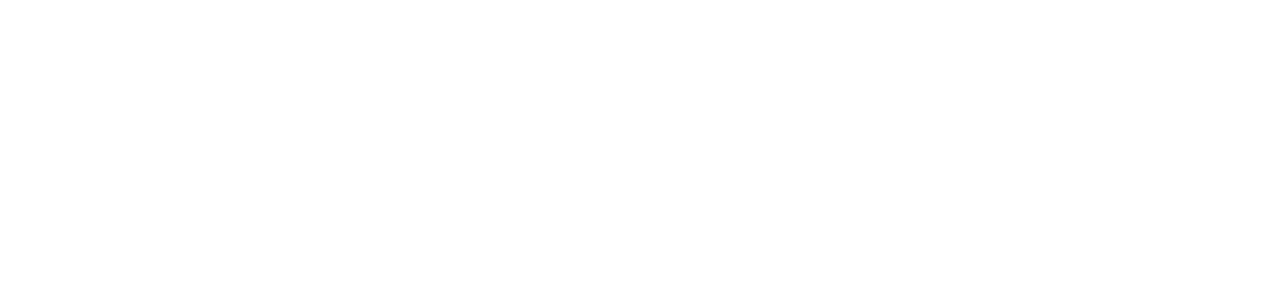
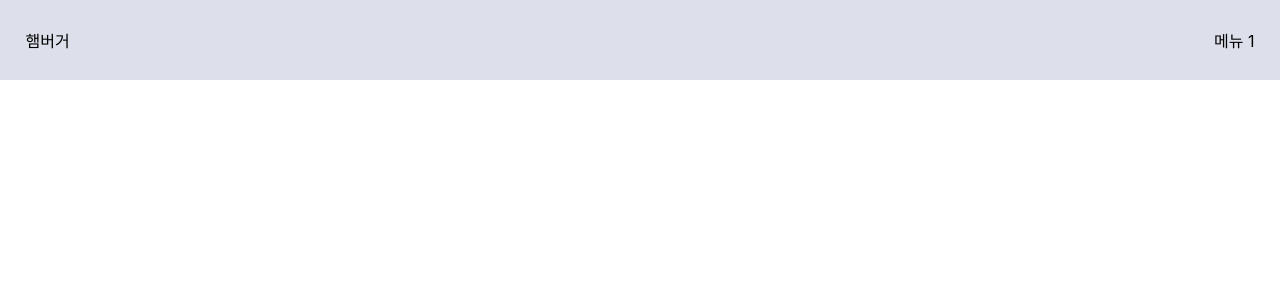
Before and after one commit to Elice-PnP/irumi, a React (Create React App) app in the folder client/: page / in a window 1280 px wide. Shown: the top 300 px of the page. Built offline with nearby package versions, Linux system fonts and the light colour scheme.

Commit message:
WIP create Topbar (#40)

```diff
--- a/client/package.json
+++ b/client/package.json
@@ -9,7 +9,9 @@
     "@testing-library/user-event": "^12.1.10",
     "react": "^17.0.2",
     "react-dom": "^17.0.2",
+    "react-router-dom": "^5.3.0",
     "react-scripts": "4.0.3",
+    "styled-components": "^5.3.1",
     "web-vitals": "^1.0.1"
   },
   "scripts": {
--- /dev/null
+++ b/client/src/Components/TopBar/Navigation.jsx
@@ -0,0 +1,49 @@
+import React, {useState} from "react";
+import {Link, useLocation} from "react-router-dom";
+import styled from "styled-components";
+
+// import TopbarItem from "./TopbarItem";
+
+export default function Navigation() {
+  const navs =[
+    {name: "홈으로", path: "/"},
+    {name: "목표관리", path: "/goals"},
+    {name: "노트", path: "/note"},
+    {name: "편집", path: "/note/edit"},
+    {name: "삭제", path: "/note/delete"},
+  ]
+
+  // get path value of URL
+  const pathName = useLocation().pathname;
+
+  // const handleNavbutton = navs.map((nav, index) => {
+  //   return pathName === "/" ?
+  //   <div><p>{nav = "목표 관리"}</p></div> :
+  //   pathName === "/goals" ?
+  //   <div><p>{nav = "홈으로"}</p></div> :
+  //   pathName === "/note" ?
+  //   <div><p>{nav = "편집"}</p></div> :
+  //   <div><p>{nav = "삭제"}</p></div>
+  // })
+
+  return (
+    <Container>
+      <ul>
+        <li>
+          메뉴 1
+        </li>
+      </ul>
+    </Container>
+  )
+}
+
+const Container = styled.nav`
+  ul {
+    display: flex;
+    list-style: none;
+
+    li + li {
+      margin-left: 30px;
+    }
+  }
+`
--- /dev/null
+++ b/client/src/Components/TopBar/TopBar.jsx
@@ -0,0 +1,39 @@
+import React, {useState} from "react";
+import styled from "styled-components";
+
+import Navigation from "./Navigation";
+
+export default function TopBar() {
+  const [user, setUser] = useState(1);
+
+  return (
+    <Container>
+      <Contents>
+        <div>
+          햄버거
+          {/* <img className="hamburger" alt="hamburger" src="hamburger.png" /> */}
+        </div>
+        {user ? <Navigation /> : <></> }
+      </Contents>
+    </Container>
+  )
+}
+
+const Container = styled.div`
+  position: fixed;
+  left: 0;
+  top: 0;
+  width: 100%;
+  height: 80px;
+  background-color: #dde0ea;
+`
+
+const Contents = styled.div`
+  display: flex;
+  width: 96%;
+  max-width: 3000px;
+  height: 100%;
+  margin: 0 auto;
+  align-items: center;
+  justify-content: space-between;
+`
--- a/client/src/Routes/Routes.jsx
+++ b/client/src/Routes/Routes.jsx
@@ -1,5 +1,14 @@
-import { BrowserRouter } from "react-router-dom";
+import { BrowserRouter, Redirect, Route, Switch, Link } from "react-router-dom";
+
+import TopBar from "../Components/TopBar/TopBar";
 
 export default function Routes() {
-  return <BrowserRouter></BrowserRouter>;
+
+  return (
+    <div>
+      <BrowserRouter>
+        <TopBar/>
+      </BrowserRouter>
+    </div>
+  )
 }
```
Also changed, not shown: 1 other file (tests, documents, lock files or other folders).
